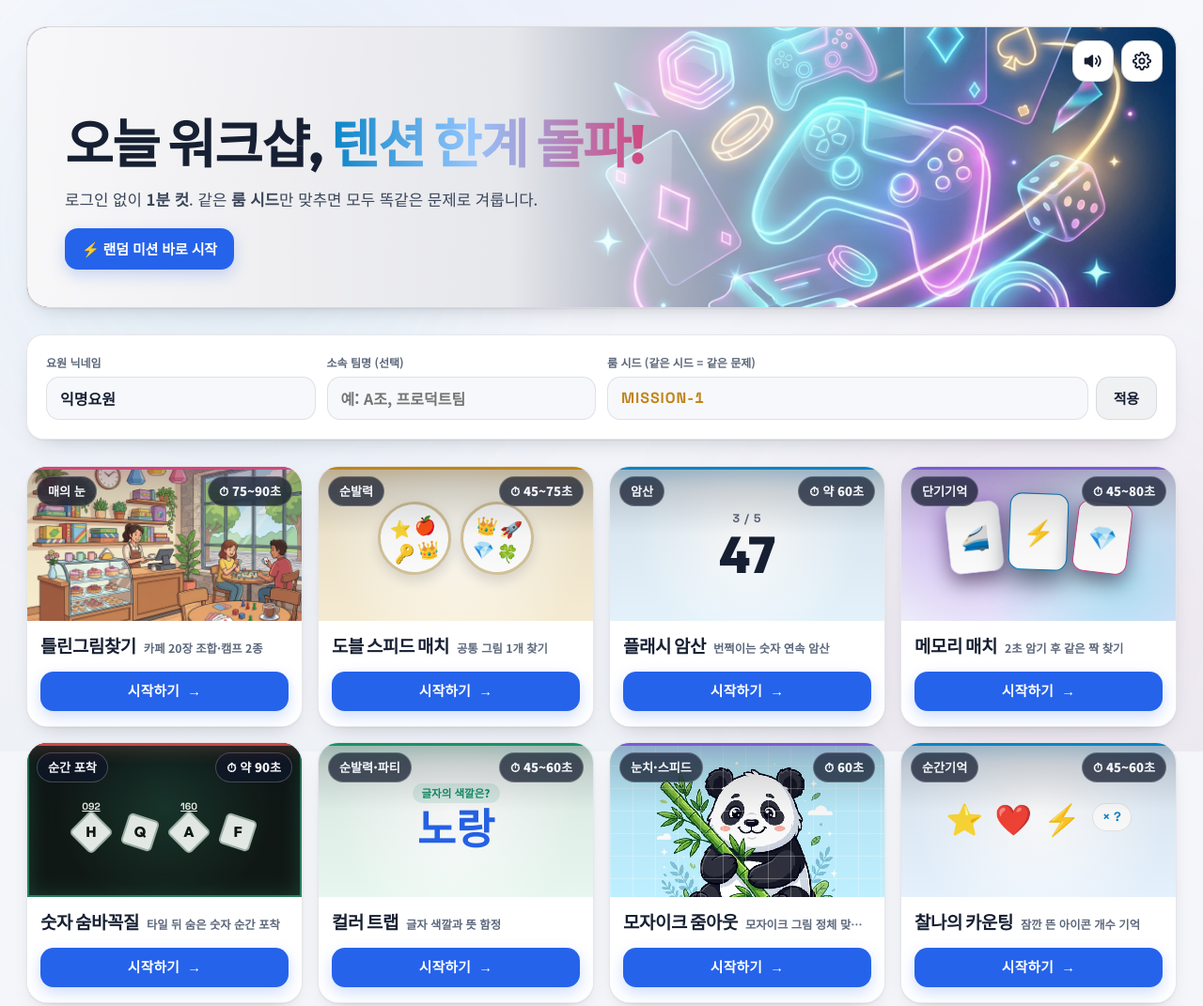
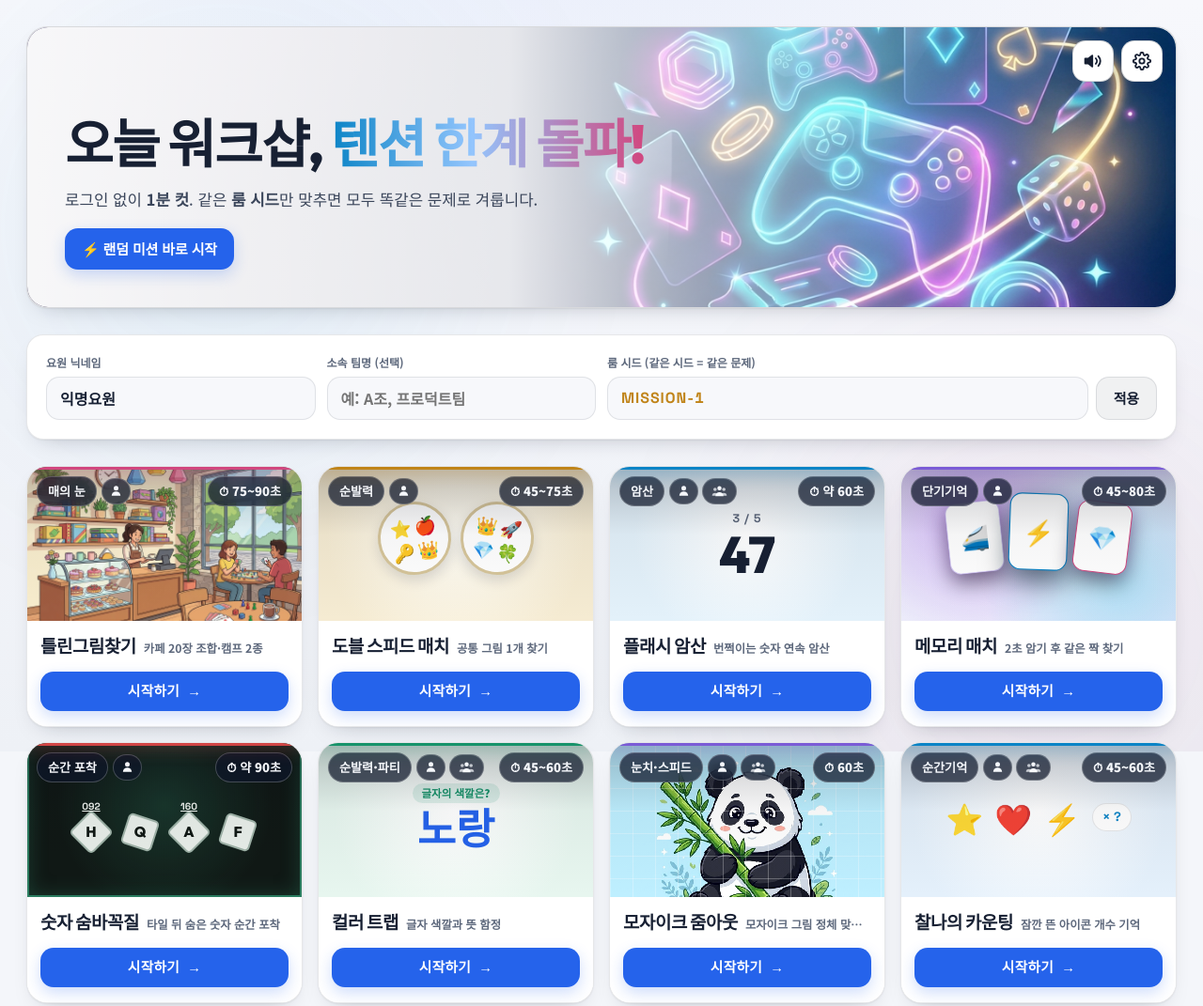
Before and after one commit to obmaz/possiblemission, a plain HTML site: page index.html in a window 1280 px wide. Shown: the top 1071 px of the page at 94% size. Drawn offline with Linux system fonts and the light colour scheme; a web font is replaced by a local one.

Commit message:
feat(lobby): add solo and 3-person group bust icons to game cards

```diff
--- a/js/app.js
+++ b/js/app.js
@@ -42,6 +42,7 @@ const GAME_CATALOG = [
     subEn: 'SPOT THE DIFFERENCE',
     accent: 'magenta',
     tag: '매의 눈',
+    players: 'solo',
     timeHint: '75~90초',
     hook: '· 카페 20장 조합·캠프 2종\n· 좌우 다른 곳을 빠르게 터치',
     defaultMode: SPOT_PICK_MODE,
@@ -54,6 +55,7 @@ const GAME_CATALOG = [
     accent: 'gold',
     art: 'dobble',
     tag: '순발력',
+    players: 'solo',
     timeHint: '45~75초',
     hook: '· 공통 그림 1개 찾기\n· 겹치는 아이콘 빠르게 터치',
     defaultMode: DOBBLE_SETUP_MODE,
@@ -67,6 +69,7 @@ const GAME_CATALOG = [
     accent: 'cyan',
     art: 'anzan',
     tag: '암산',
+    players: 'both',
     timeHint: '약 60초',
     hook: '· 번쩍이는 숫자 연속 암산\n· 합계를 입력해 맞히기',
     defaultMode: ANZAN_SETUP_MODE,
@@ -80,6 +83,7 @@ const GAME_CATALOG = [
     accent: 'violet',
     art: 'memory',
     tag: '단기기억',
+    players: 'solo',
     timeHint: '45~80초',
     hook: '· 2초 암기 후 같은 짝 찾기\n· 연속 성공 시 콤보 점수',
     defaultMode: 'setup',
@@ -97,6 +101,7 @@ const GAME_CATALOG = [
     accent: 'crimson',
     art: 'tiles',
     tag: '순간 포착',
+    players: 'solo',
     timeHint: '약 90초',
     hook: '· 타일 뒤 숨은 숫자 순간 포착\n· 목표 숫자의 글자 입력',
     defaultMode: HIDE_SEEK_SETUP_MODE,
@@ -111,6 +116,7 @@ const GAME_CATALOG = [
     accent: 'emerald',
     art: 'colortrap',
     tag: '순발력·파티',
+    players: 'both',
     timeHint: '45~60초',
     hook: '· 글자 색깔과 뜻 함정\n· 혼자·다같이 선택 지원',
     defaultMode: COLOR_TRAP_SETUP_MODE,
@@ -124,6 +130,7 @@ const GAME_CATALOG = [
     accent: 'violet',
     art: 'pixel',
     tag: '눈치·스피드',
+    players: 'both',
     timeHint: '60초',
     hook: '· 모자이크 그림 정체 맞히기\n· 혼자·다같이 선택 지원',
     defaultMode: PIXEL_REVEAL_SETUP_MODE,
@@ -137,6 +144,7 @@ const GAME_CATALOG = [
     accent: 'cyan',
     art: 'flashcount',
     tag: '순간기억',
+    players: 'both',
     timeHint: '45~60초',
     hook: '· 잠깐 뜬 아이콘 개수 기억\n· 혼자·다같이 선택 지원',
     defaultMode: FLASH_COUNT_SETUP_MODE,
@@ -144,6 +152,20 @@ const GAME_CATALOG = [
     resolveMode: (id) => (parseFlashCountMode(id) ? { id, label: flashCountModeLabel(id), thumb: null } : null),
   },
 ];
+
+const ICON_PLAYER_SOLO = `<svg width="15" height="15" viewBox="0 0 24 24" fill="currentColor" aria-hidden="true"><circle cx="12" cy="7.5" r="4"/><path d="M4.5 20.5a7.5 7.5 0 0 1 15 0z"/></svg>`;
+const ICON_PLAYER_GROUP = `<svg width="21" height="15" viewBox="0 0 28 24" fill="currentColor" aria-hidden="true"><circle cx="6.5" cy="9.5" r="2.9" opacity="0.72"/><path d="M1.5 20.5a5 5 0 0 1 10 0z" opacity="0.72"/><circle cx="21.5" cy="9.5" r="2.9" opacity="0.72"/><path d="M16.5 20.5a5 5 0 0 1 10 0z" opacity="0.72"/><circle cx="14" cy="7.5" r="3.6"/><path d="M7.2 21a6.8 6.8 0 0 1 13.6 0z"/></svg>`;
+
+function renderPlayerIcons(players) {
+  const showSolo = players === 'solo' || players === 'both';
+  const showGroup = players === 'party' || players === 'both';
+  return `
+    <span class="game-card__players" aria-label="${showSolo && showGroup ? '1인 및 다같이 플레이 가능' : showGroup ? '다같이 플레이 가능' : '1인 플레이'}">
+      ${showSolo ? `<span class="game-card__player-chip" data-player-icon="solo" title="1인 플레이 가능">${ICON_PLAYER_SOLO}</span>` : ''}
+      ${showGroup ? `<span class="game-card__player-chip" data-player-icon="group" title="다같이(한 화면) 플레이 가능">${ICON_PLAYER_GROUP}</span>` : ''}
+    </span>
+  `;
+}
 
 /** Hand-made lobby card artwork for games whose look isn't a stage photo. */
 const CARD_ART = {
@@ -584,7 +606,10 @@ function renderGameGrid() {
         ${mediaHtml}
         <div class="game-card__media-scrim" aria-hidden="true"></div>
         <div class="game-card__badges">
-          <span class="game-card__tag">${game.tag}</span>
+          <div class="game-card__badges-left">
+            <span class="game-card__tag">${game.tag}</span>
+            ${renderPlayerIcons(game.players)}
+          </div>
           <span class="game-card__time">⏱ ${game.timeHint}</span>
         </div>
       </div>
--- a/styles/main.css
+++ b/styles/main.css
@@ -954,8 +954,38 @@ textarea:focus-visible {
   display: flex;
   justify-content: space-between;
   align-items: center;
-  gap: 8px;
+  gap: 6px;
   z-index: 2;
+}
+
+.game-card__badges-left {
+  display: flex;
+  align-items: center;
+  gap: 5px;
+  min-width: 0;
+}
+
+.game-card__players {
+  display: inline-flex;
+  align-items: center;
+  gap: 4px;
+}
+
+.game-card__player-chip {
+  display: inline-flex;
+  align-items: center;
+  justify-content: center;
+  height: 28px;
+  padding: 0 7px;
+  border-radius: var(--radius-pill);
+  background: rgba(15, 23, 42, 0.72);
+  backdrop-filter: blur(8px);
+  border: 1px solid rgba(255, 255, 255, 0.22);
+  color: var(--text-on-image);
+}
+
+.game-card__player-chip svg {
+  display: block;
 }
 
 .game-card__tag,
@@ -969,6 +999,7 @@ textarea:focus-visible {
   backdrop-filter: blur(8px);
   border: 1px solid rgba(255, 255, 255, 0.22);
   color: var(--text-on-image);
+  white-space: nowrap;
 }
 
 .game-card__body {
```
Also changed, not shown: tools/e2e/play.mjs (+9 -1 lines).
